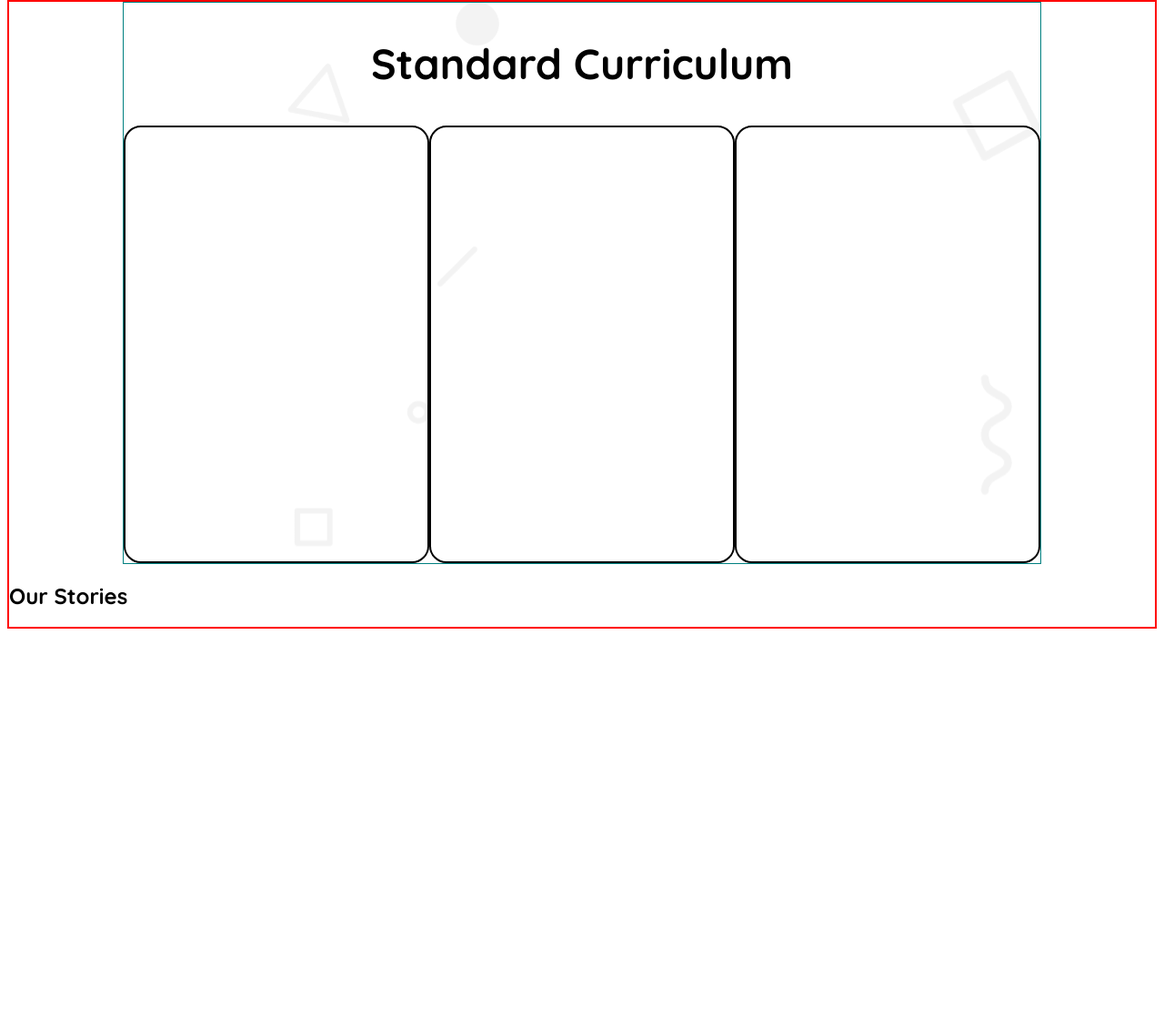
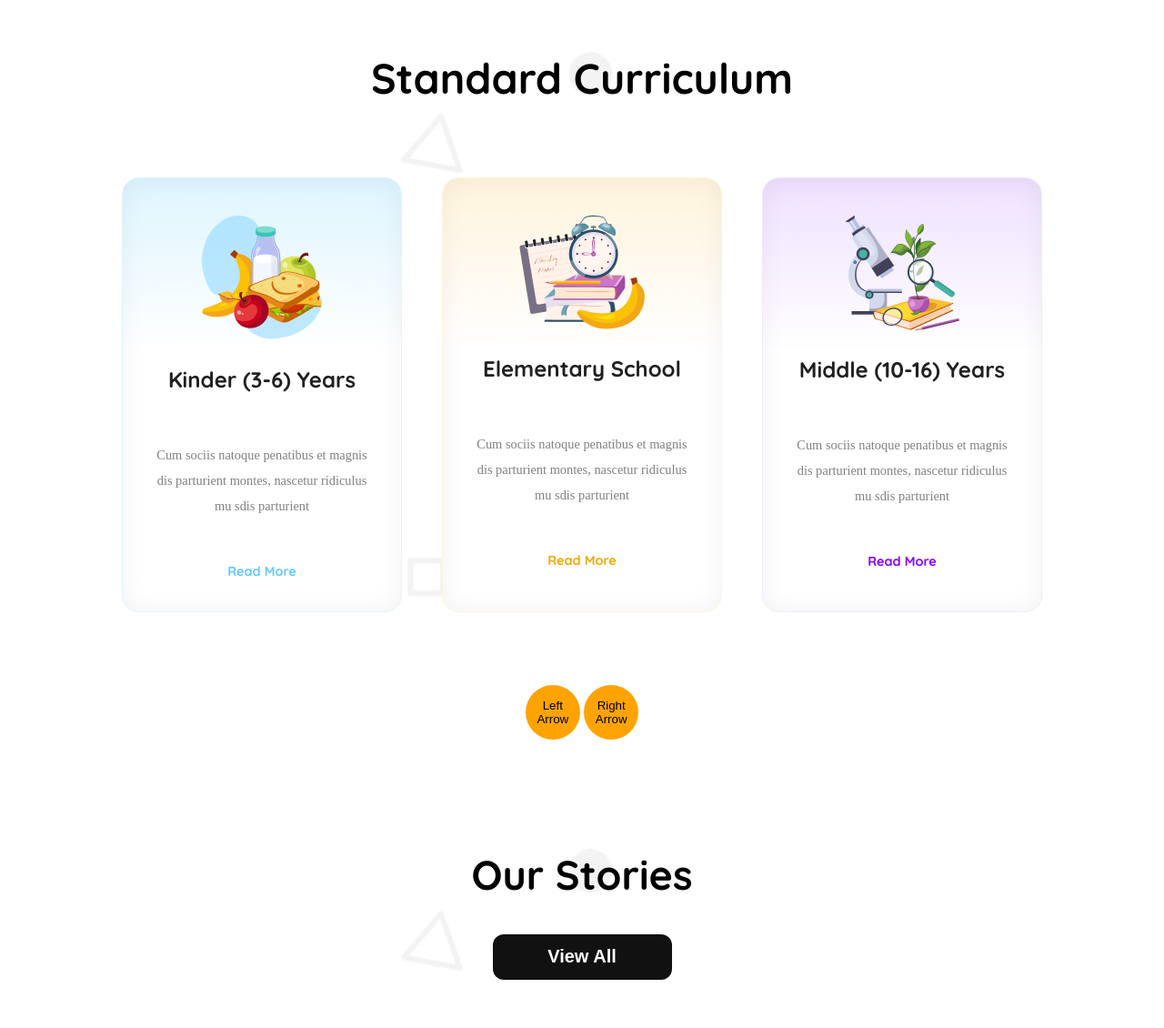
Before and after one commit to sakibab/Kindergarten-Assignment-2, a plain HTML site: page index.html in a window 1280 px wide. Shown: the part 817-1947 px from the top of the page at 91% size. Before the commit the page ends 1516 px from the top, so only its background shows below. Drawn offline with Linux system fonts and the light colour scheme.

Commit message:
main-section1 added

```diff
--- a/index.html
+++ b/index.html
@@ -50,29 +50,104 @@
 
     <main class="main-bg">
 
+        <section class="main-section">
+
             <section class="main-section-1">
+
                 <h2 class="main-title-1">Standard Curriculum</h2>
                 <div class="card-container display-flex">
-                <div class="card-1"></div>
-                <div class="card-2"></div>
-                <div class="card-3"></div>
+
+                    <div class="card-1 card">
+
+                        <img src="assets/kinder.png" alt="fruits" class="card-img">
+                        <h3 class="card-title">Kinder (3-6) Years</h3>
+                        <p class="card-description">Cum sociis natoque penatibus et magnis <br>dis parturient montes, nascetur ridiculus <br>mu sdis parturient
+                        </p>
+                        <p><a href="" class="card-read-more-1">Read More</a></p>
                     </div>
+
+                    <div class="card-2 card">
+                        <img src="assets/elementary.png" alt="fruits" class="card-img">
+                        <h3 class="card-title">Elementary School</h3>
+                        <p class="card-description">Cum sociis natoque penatibus et magnis <br>dis parturient montes, nascetur ridiculus <br>mu sdis parturient
+                        </p>
+                        <p><a href="" class="card-read-more-2">Read More</a></p>
+
+                    </div>
+
+                    <div class="card-3 card">
+
+                        <img src="assets/middle.png" alt="fruits" class="card-img">
+                        <h3 class="card-title">Middle (10-16) Years</h3>
+                        <p class="card-description">Cum sociis natoque penatibus et magnis <br>dis parturient montes, nascetur ridiculus <br>mu sdis parturient
+                        </p>
+                        <p class=""><a href="" class="card-read-more-3">Read More</a></p>
+                    </div>
+
+                </div>
+
+               <div class="round-btn-container">
+                <button class="btn-round">Left Arrow</button>
+                <button class="btn-round">Right Arrow</button>
+               </div>
+
             </section>
 
             <section class="main-section-2">
+
                 <h2 class="main-title-2">Our Stories</h2>
                 <div class="story-card-container">
+
                     <div class="story-card-1"></div>
                     <div class="story-card-2"></div>
                     <div class="story-card-3"></div>
                     <div class="story-card-4"></div>
                     <div class="story-card-5"></div>
+
                 </div>
+                <div class="main-btn-container">
+                    <button class="btn-main btn-color2">View All</button>
+                </div>
+
+            </section>
+
         </section>
 
     </main>
 
-    <footer>
+    <footer class="footer-bg">
+
+        <sec class="footer-section display-flex">
+
+            <div class="footer-div1">
+                <img src="assets/logo.png" alt="logo of schools">
+                <h2>Kids <br>
+                    Education</h2>
+                <p class="footer-div1-description">Pizza ipsum dolor meat lovers buffalo. Deep dolor roll melted bacon Bianca pan bacon pineapple Aussie. Mayo rib sauce Hawaiian meatball.</p>
+            </div>
+
+            <div class="footer-section-div2">
+                <h3></h3>
+                <ul class="footer-div2-ul">
+                    <li>Home</li>
+                    <li>About</li>
+                    <li>Facilities</li>
+                    <li>Admission</li>
+                </ul>
+            </div>
+
+            <div class="footer-section-div3">
+
+                <h3></h3>
+                <div><img src="" alt="">
+                    <img src="" alt="">
+                    <img src="" alt="">
+                    <img src="" alt="">
+                </div>
+
+            </div>
+
+        </sec>
 
     </footer>
 </body>
--- a/style.css
+++ b/style.css
@@ -33,7 +33,6 @@
 /* header related styles start */
 .header-bg {
     color: rgb(242, 242, 242) ;
-    border: 2px solid black;
 }
 .header-section {
     margin: 0 auto;
@@ -114,17 +113,17 @@
 
 /* main related styles start */
 
-.main-bg {
-    background-image: url('assets/bg.png');
-    border: 2px solid red;
-}
+/* main section 1 start */
 .main-section-1 {
     max-width: 80%;
     margin: 0 auto;
-    border: 1px solid teal;
+    background-image: url('assets/bg.png');
+    background-repeat: no-repeat;
 }
 
 .main-title-1 {
+    margin-top: 3.8rem;
+    margin-bottom: 5rem;
     color: rgb(0, 0, 0);
     font-size: 2.9rem;
     font-weight: 700;
@@ -132,28 +131,109 @@
 }
 
 .card-container {
-    justify-content: space-around;
+    justify-content: center;
+    gap: 2.8rem;
 }
 .card-1 {
-    border: 2px solid black;
-    width: 367.8px;
+    width: 25rem;
     height: 476.78px;
     border-radius: 18.86px;
+    text-align: center;
+    border: 0.94px solid rgb(222, 245, 255);
+    background: linear-gradient(180.00deg, rgb(222, 245, 255),rgba(255, 255, 255, 0) 40%),rgb(255, 255, 255);
+    box-shadow: inset 0px 0px 28.3px 0.94px rgba(0, 0, 0, 0.05);
+}
+
+.card-img {
+    margin-top: 40px;
+}
+.card-title {
+    color: rgb(32, 32, 32);
+    font-size: 1.5rem;
+    font-weight: 700;
+}
+.card-description {
+    color: rgb(128, 128, 128);
+    font-family: Raleway;
+    font-size: 0.9rem;
+    font-weight: 500;
+    line-height: 28.3px;
+    padding: 30px;
+}
+.card-read-more-1  {
+    text-decoration: none;
+    color: rgb(100, 200, 255);
+    font-size: 0.9rem;
+    font-weight: 700;
+}
+.card-read-more-2  {
+    text-decoration: none;
+    color: rgb(240, 170, 0);
+    font-size: 0.9rem;
+    font-weight: 700;
+}
+.card-read-more-3  {
+    text-decoration: none;
+    color: rgb(135, 0, 255);
+    font-size: 0.9rem;
+    font-weight: 700;
 }
 .card-2 {
-    width: 367.8px;
+    width: 25rem;
     height: 476.78px;
-    border: 2px solid black;
+    border: 0.94px solid rgb(255, 244, 220);
+    background: linear-gradient(180.00deg, rgb(255, 244, 220),rgba(255, 255, 255, 0) 40%),rgb(255, 255, 255);
+    box-shadow: inset 0px 0px 28.3px 0.94px rgba(0, 0, 0, 0.05);
     border-radius: 18.86px;
+    text-align: center;
 }
 .card-3 {
-    width: 367.8px;
+    width: 25rem;
     height: 476.78px;
-    border: 2px solid black;
+    border: 0.94px solid rgb(242, 232, 255);
+    box-shadow: inset 0px 0px 28.3px 0.94px rgba(0, 0, 0, 0.05);
+    background: linear-gradient(180.00deg, rgb(238, 225, 255),rgba(255, 255, 255, 0) 40%),rgb(255, 255, 255);
     border-radius: 18.86px;
+    text-align: center;
 }
+
+.round-btn-container {
+    text-align: center;
+    margin-top: 5rem;
+    margin-bottom: 3.7rem;
+}
+.btn-round {
+    width: 60px;
+    height: 60px;
+    border-radius: 100%;
+    border: none;
+    background: rgb(254, 163, 1);
+}
+/* main section 1 end */
+/* main section 2 start */
 .main-section-2 {
     max-width: 80%;
+    margin: 0 auto;
+    background-image: url('assets/bg.png');
+    background-repeat: no-repeat;
+}
+.main-title-2 {
+    margin-top: 7.5rem;
+    color: rgb(0, 0, 0);
+    font-size: 2.8rem;
+    font-weight: 700;
+    text-align: center;
+}
+.main-btn-container {
+    text-align: center;
+    margin-bottom: 3.7rem;
+}
+/* main related styles end */
+
+/* footer related styles start */
+
+.footer-bg {
+    background: rgb(1, 172, 253);
 }
 
-/* main related styles end */
+/* footer related styles end */
```
Lines whose indentation alone changed are shown as unchanged.
